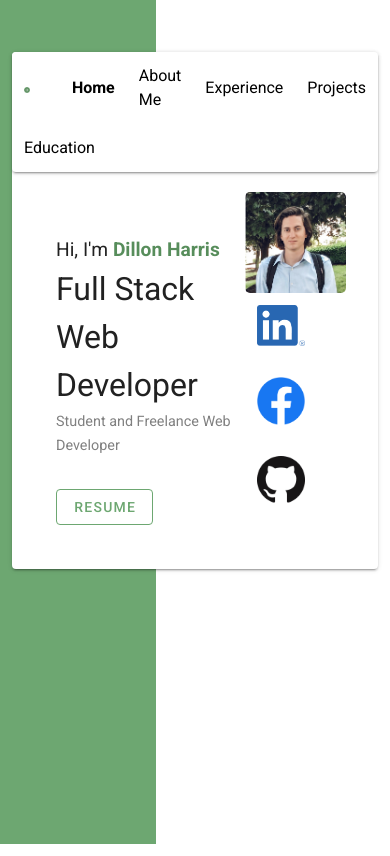
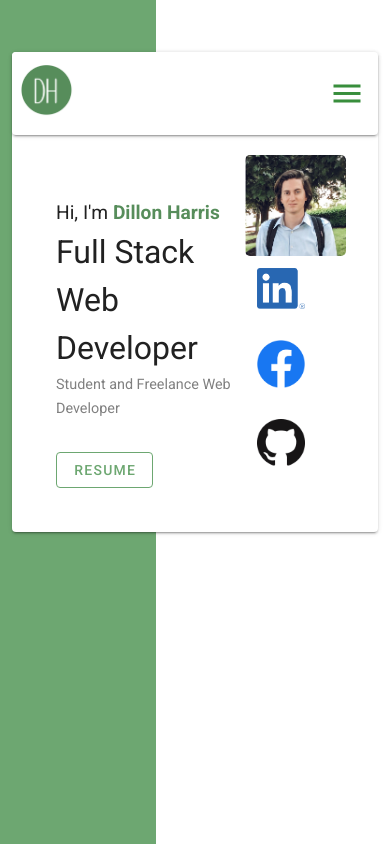
Before and after one commit to dillonkh/Personal-Website, a Vue app: page / in a window 390 px wide. Built offline with nearby package versions, Linux system fonts and the light colour scheme.

Commit message:
Makes Navigation mobile friendly

```diff
--- a/package.json
+++ b/package.json
@@ -9,6 +9,7 @@
     "deploy": "aws --region us-west-2 --profile personal-website-dev s3 sync ./dist s3://dillonkharris-personal-website --delete"
   },
   "dependencies": {
+    "@mdi/js": "^5.8.55",
     "core-js": "^3.6.5",
     "socket.io": "^3.0.4",
     "socket.io-client": "^3.0.4",
--- a/src/components/Navigation.vue
+++ b/src/components/Navigation.vue
@@ -1,5 +1,6 @@
 <template>
   <v-card>
+    <div v-if="this.$vuetify.breakpoint.mdAndUp">
       <v-row justify="center" align="center" class="mx-auto">
         <v-col>
           <img class="logo" src="./../assets/static/DH-logo-green.png" />
@@ -15,6 +16,36 @@
           </router-link>
         </v-col>
       </v-row>
+    </div>
+    <div v-else>
+      <v-row>
+        <v-col cols="4" class="ml-2">
+          <img class="logo" src="./../assets/static/DH-logo-green.png" />
+        </v-col>
+        <v-spacer></v-spacer>
+        <v-col cols="2" align-self="center" class="mr-2">
+          <v-menu offset-y>
+            <template v-slot:activator="{ on, attrs }">
+              <v-icon v-bind="attrs" v-on="on" large color="green darken-2">
+                mdi-menu
+              </v-icon>
+            </template>
+
+            <v-list>
+              <v-list-item v-for="item in items" :key="item.name">
+                <router-link class="item" :to="item.uri">
+                  <span
+                    :class="item.selected ? 'selected' : ''"
+                    @click="setSelected(item)"
+                    >{{ item.name }}</span
+                  >
+                </router-link>
+              </v-list-item>
+            </v-list>
+          </v-menu>
+        </v-col>
+      </v-row>
+    </div>
   </v-card>
 </template>
 
```
Also changed, not shown: 1 other file (tests, documents, lock files or other folders). Lines whose indentation alone changed are shown as unchanged.
